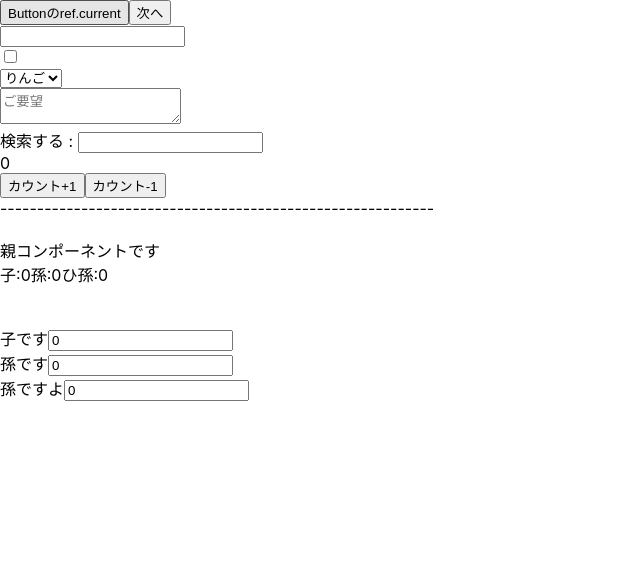
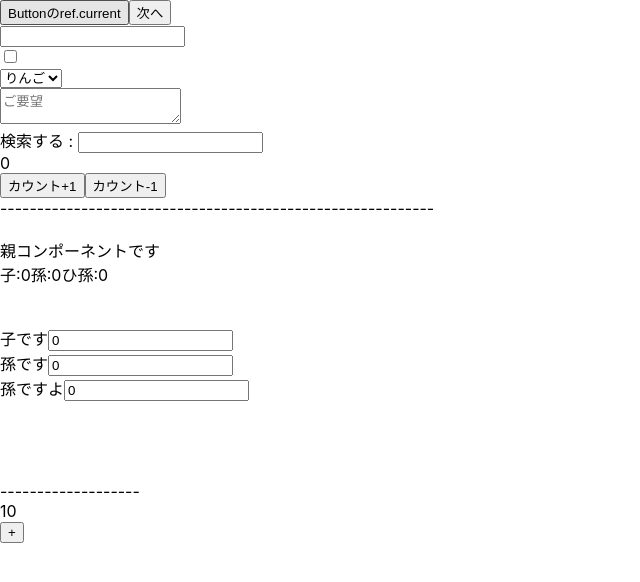
Before and after one commit to masashi49/useEffect, a React (Create React App) app in the folder test-useeffect/: page / in a window 1280 px wide. Shown: the top 582 px of the page, without its empty margins (0-640 px from the left). Built offline with nearby package versions, Linux system fonts and the light colour scheme.

Commit message:
useContextの分割

```diff
--- a/test-useeffect/src/App.tsx
+++ b/test-useeffect/src/App.tsx
@@ -8,6 +8,7 @@ import { Seach } from './components/common/form/element/Seach';
 
 import { CustomHook } from './components/common/form/element/CustomHook/CustomHook'
 import { ContextApp } from './components/common/ContextSample/ContextApp'
+import { Parent2 } from './components/common/ContextSample2/Parent2'
 
 export const App = () => {
 
@@ -79,6 +80,11 @@ export const App = () => {
       <br />
       <br />
       <ContextApp />
+      <br />
+      <br />      <br />
+      <br />
+      -------------------
+      <Parent2 />
     </div>
   );
 }
--- /dev/null
+++ b/test-useeffect/src/components/common/ContextSample2/Parent2.tsx
@@ -0,0 +1,59 @@
+import React, { FC, createContext, ReactNode, useState, useCallback, Dispatch, SetStateAction, useContext } from "react"
+
+type CounterProviderType = {
+    children: ReactNode
+    initialCount?: number
+}
+
+// ここはProviderの設定だけの意味
+const Context = createContext({} as number)
+const Increment = createContext({} as Dispatch<SetStateAction<number>>)
+const ConterProvider: FC<CounterProviderType> = ({ children, initialCount }) => {
+    const { count, increment } = useCounter({ initialCount })
+    return (
+        <Context.Provider value={count}>
+            <Increment.Provider value={increment}>{children}
+            </Increment.Provider>
+        </Context.Provider>)
+}
+
+const Counter = () => {
+    const count = useContext(Context)
+    console.log(`Counter`)
+    return (
+        <div>
+            {count}
+        </div>
+    )
+}
+
+// 計算、計算結果を返すカスタムフック
+const useCounter = ({ initialCount = 0 }) => {
+    const [count, setCount] = useState<number>(initialCount)
+    const increment = useCallback(() => setCount((c) => c + 1),[])
+    return { count, increment }
+}
+
+const useIncrement = (): any => {
+    const increment = useContext(Increment);
+    return increment;
+};
+
+const IncrementButton = () => {
+    const increment = useIncrement()
+    console.log(`IncrementButton`)
+    return (
+        <div>
+            <button onClick={increment}>+</button>
+        </div>
+    )
+}
+
+export const Parent2 = () => {
+    return (
+        <ConterProvider initialCount={10}>
+            <Counter />
+            <IncrementButton />
+        </ConterProvider>
+    )
+}
```
